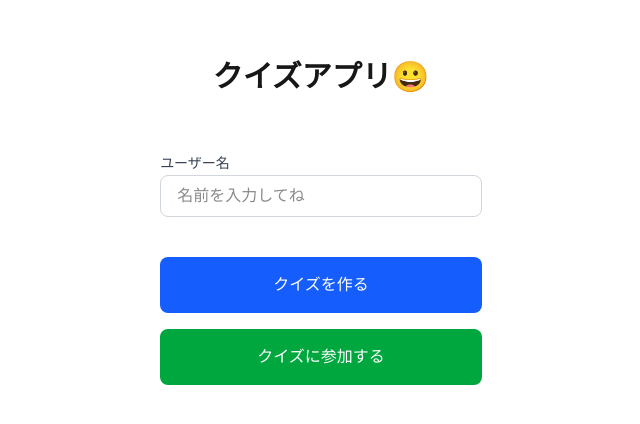
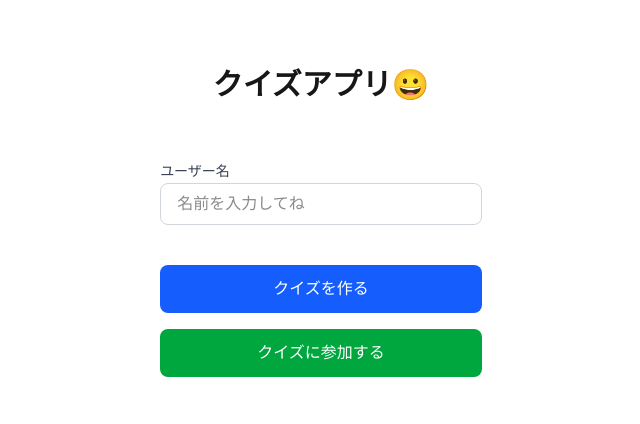
Before and after one commit to ichksk/quizzz3, a Next.js app: page / in a window 1280 px wide. Shown: the part 178-602 px from the top of the page, without its empty margins (319-959 px from the left). Built offline with nearby package versions, Linux system fonts and the light colour scheme; no server answers.

Commit message:
fix some

```diff
--- a/src/app/page.tsx
+++ b/src/app/page.tsx
@@ -51,13 +51,13 @@ export default function Home(): JSX.Element {
 
           <div className="flex flex-col gap-4 w-full max-w-md">
             <button
-              className="px-8 py-4 bg-blue-600 text-white rounded-lg hover:bg-blue-700 transition-colors duration-200 flex-1 font-medium text-base cursor-pointer"
+              className="px-8 py-3 bg-blue-600 text-white rounded-lg hover:bg-blue-700 transition-colors duration-200 flex-1 font-medium text-base cursor-pointer"
               onClick={handleCreateQuiz}
             >
               クイズを作る
             </button>
             <button
-              className="px-8 py-4 bg-green-600 text-white rounded-lg hover:bg-green-700 transition-colors duration-200 flex-1 font-medium text-base cursor-pointer"
+              className="px-8 py-3 bg-green-600 text-white rounded-lg hover:bg-green-700 transition-colors duration-200 flex-1 font-medium text-base cursor-pointer"
               onClick={handleJoinQuiz}
             >
               クイズに参加する
```
